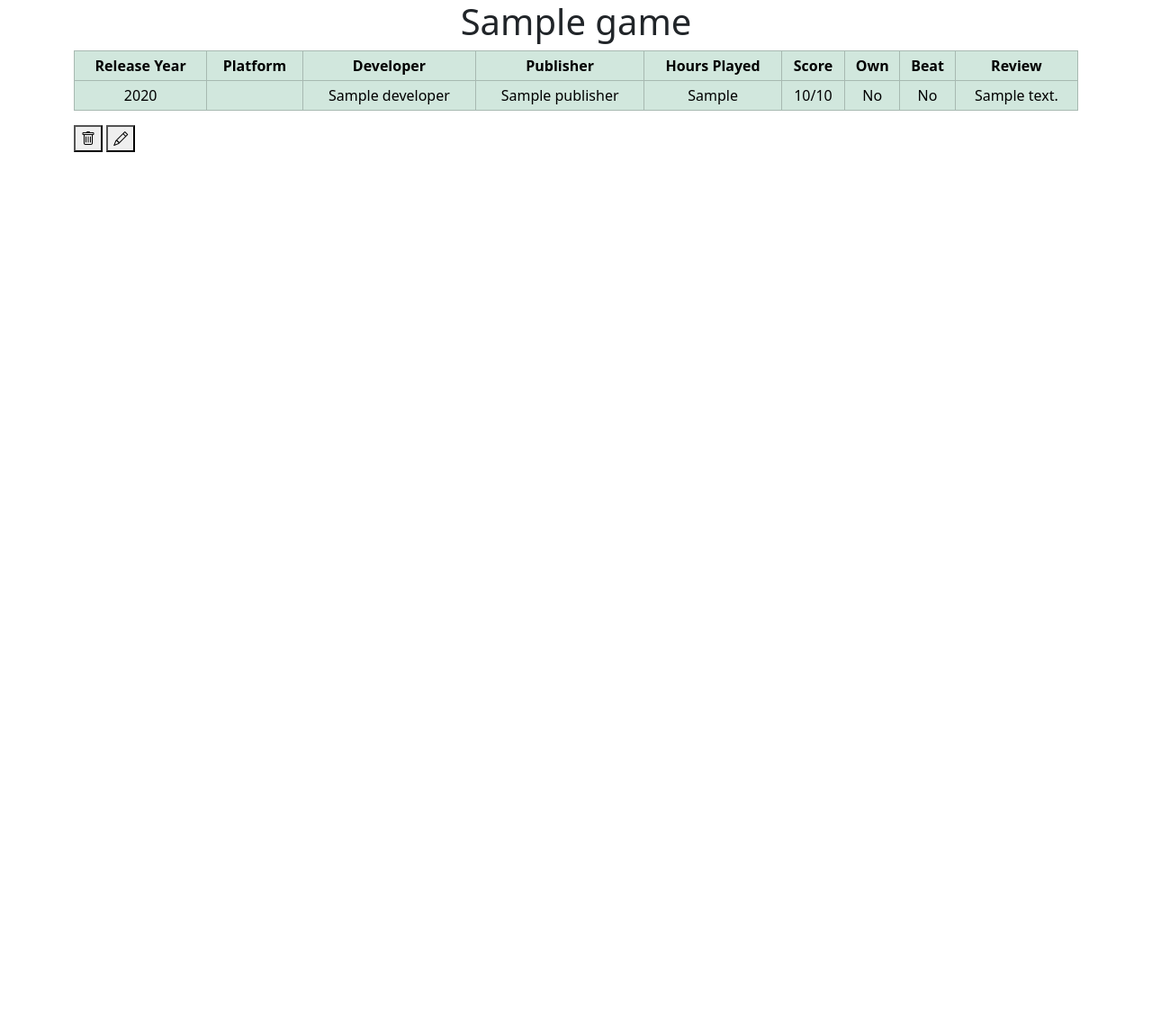
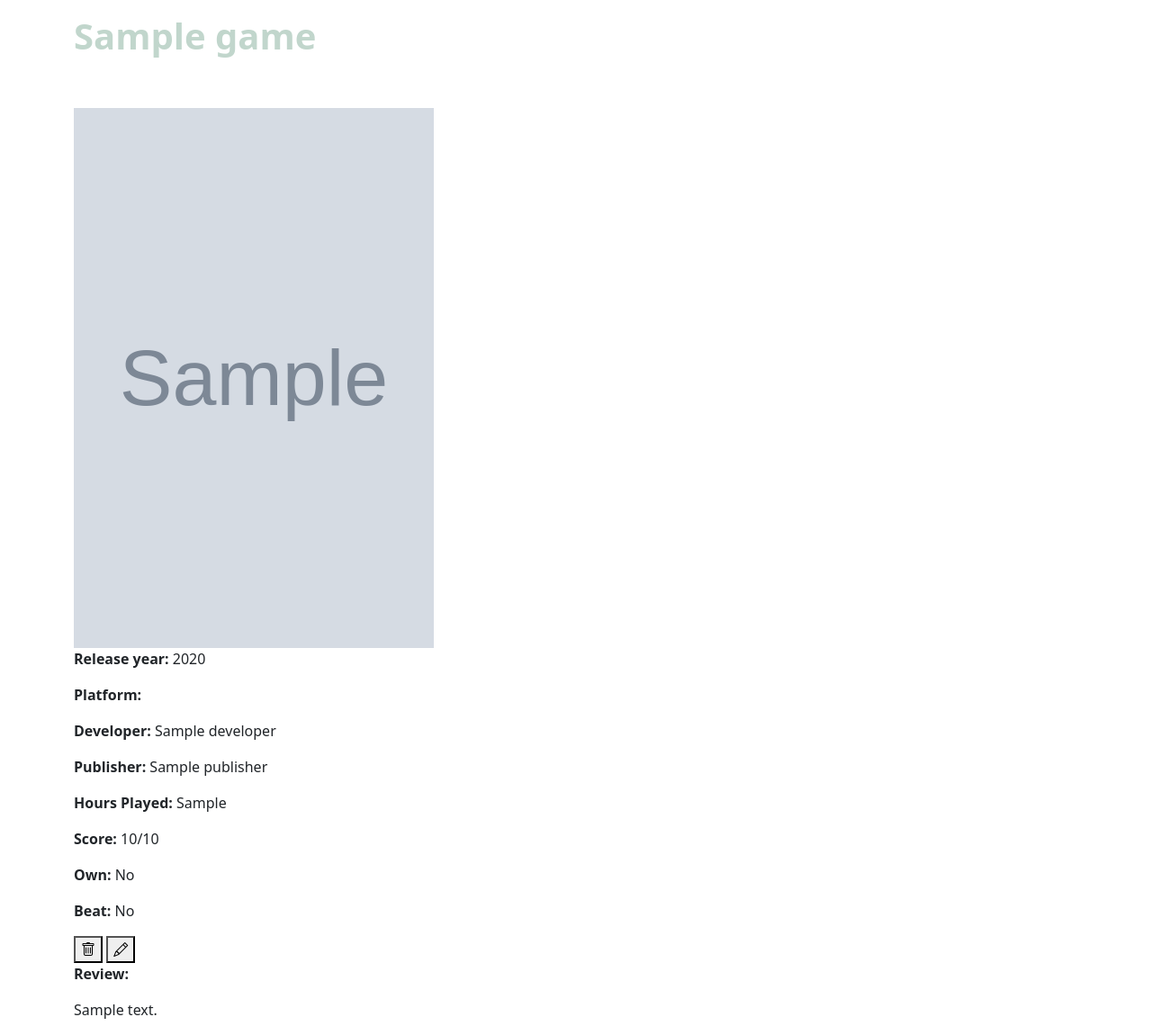
Before and after one commit to Bastion428/MainProgram, a Python web app: template website/templates/my_game.html in a window 1280 px wide. Shown: the whole page at 90% size. Before the commit the page ends 169 px from the top, so only its background shows below. Run offline with Jinja, Linux system fonts and the light colour scheme; the template is opened without the code that fills it: most values are stand-ins (such as "Sample title", 1, 10 or a date in 2020); grey boxes marked "Sample" are stand-in pictures; some libraries are stand-ins or nearby versions.

Commit message:
Changed the format of the detailed game info page from a 1 row table to non-table columns of information.

```diff
--- a/website/templates/my_game.html
+++ b/website/templates/my_game.html
@@ -1,47 +1,42 @@
 {% extends "base.html" %}
 {% block title %}{{ game.title }}{% endblock %}
 {% block content %}
-<div id="bulk_detail">
-<h1 align="center">{{ game.title }}</h1>
-<table id="detail_games_table" class="table table-success table-bordered table-sm" align="center">
-    <thead>
-        <tr>
-            <th>Release Year</th>
-            <th>Platform</th>
-            <th>Developer</th>
-            <th>Publisher</th>
-            <th>Hours Played</th>
-            <th>Score</th>
-            <th>Own</th>
-            <th>Beat</th>
-            <th>Review</th>
-    </thead>
-    <tbody>
-        <tr>
-            <td>{{ game.year }}</td>
-            <td>{{ game.platform }}</td>
-            <td>{{ game.developer }}</td>
-            <td>{{ game.publisher }}</td>
-            <td>{{ game.play_hours }}</td>
+
+<div class="grid-container">
+
+
+    <div class="grid-item1 pt-3 pb-5" style="color: #C1D6CC"><h1><b>{{ game.title }}</b></h1></div>
+    <div class="grid-item4">
+        <img src='{{ game.image }}' width="400" height="600">
+    </div>
+    <div class="grid-item2">
+        <p><b class="label-game">Release year:</b> {{ game.year }}</p>
+
+        <p><b class="label-game">Platform:</b> {{ game.platform }}</p>
+
+        <p><b class="label-game">Developer:</b> {{ game.developer}}</p>
+
+        <p><b class="label-game">Publisher:</b> {{ game.publisher }}</p>
+
+        <p><b class="label-game">Hours Played:</b> {{ game.play_hours }}</p>
         {% if game.score != "" %}
-            <td>{{ game.score }}/10</td>
+        <p><b class="label-game">Score: </b>{{ game.score }}/10</p>
         {% else %}
-            <td></td>
+        <p><b class="label-game">Score: </b></p>
         {% endif %}
+
         {% if game.own %}
-            <td>Yes</td>
+        <p><b class="label-game">Own:</b> Yes</p>
         {% else %}
-            <td>No</td>
+        <p><b class="label-game">Own:</b> No</p>
         {% endif %}
+
         {% if game.beat %}
-            <td>Yes</td>
+        <p><b class="label-game">Beat: </b>Yes</p>
         {% else %}
-            <td>No</td>
+        <p><b class="label-game">Beat: </b>No</p>
         {% endif %}
-            <td>{{ game.review }}</td>
-        </tr>
-    </tbody>
-</table>
+
         <button id="delete-button" onclick="deleteGame('{{ game.id }}', '{{ url_for(request.endpoint, **request.view_args) }}')">
             <i class="bi bi-trash"></i>
         </button>
@@ -49,5 +44,11 @@
             <input type="hidden" name="id" value='{{ game.id }}'>
             <button id="edit-button" type="submit" value="submit_value"><i class="bi bi-pencil"></i></button>
         </form>
+
+    </div>
+    <div class="grid-item3">
+      <p><b class="label-game">Review:</b></p>
+      <p class="review-text">{{ game.review }}</p>
+    </div>
 </div>
 {% endblock %}
```
Lines whose indentation alone changed are shown as unchanged.
